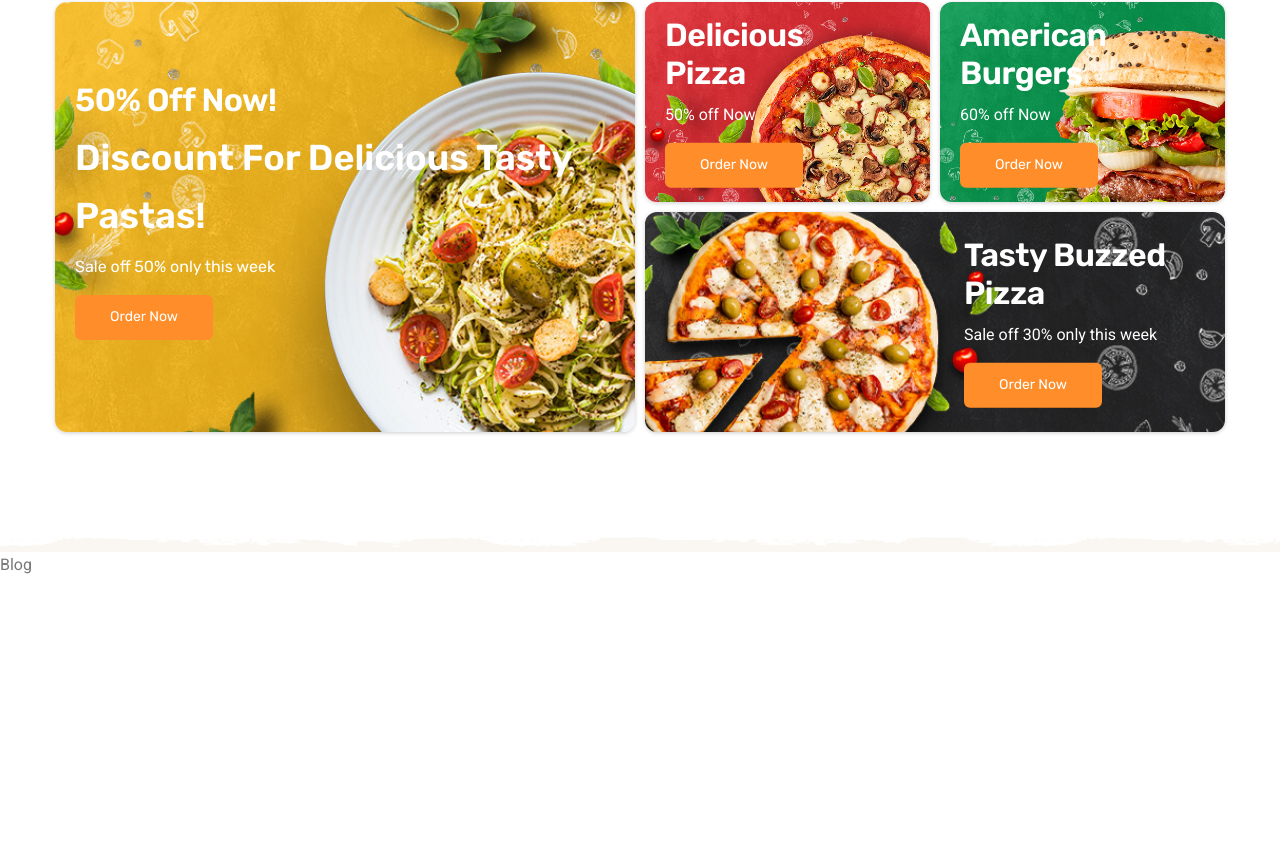
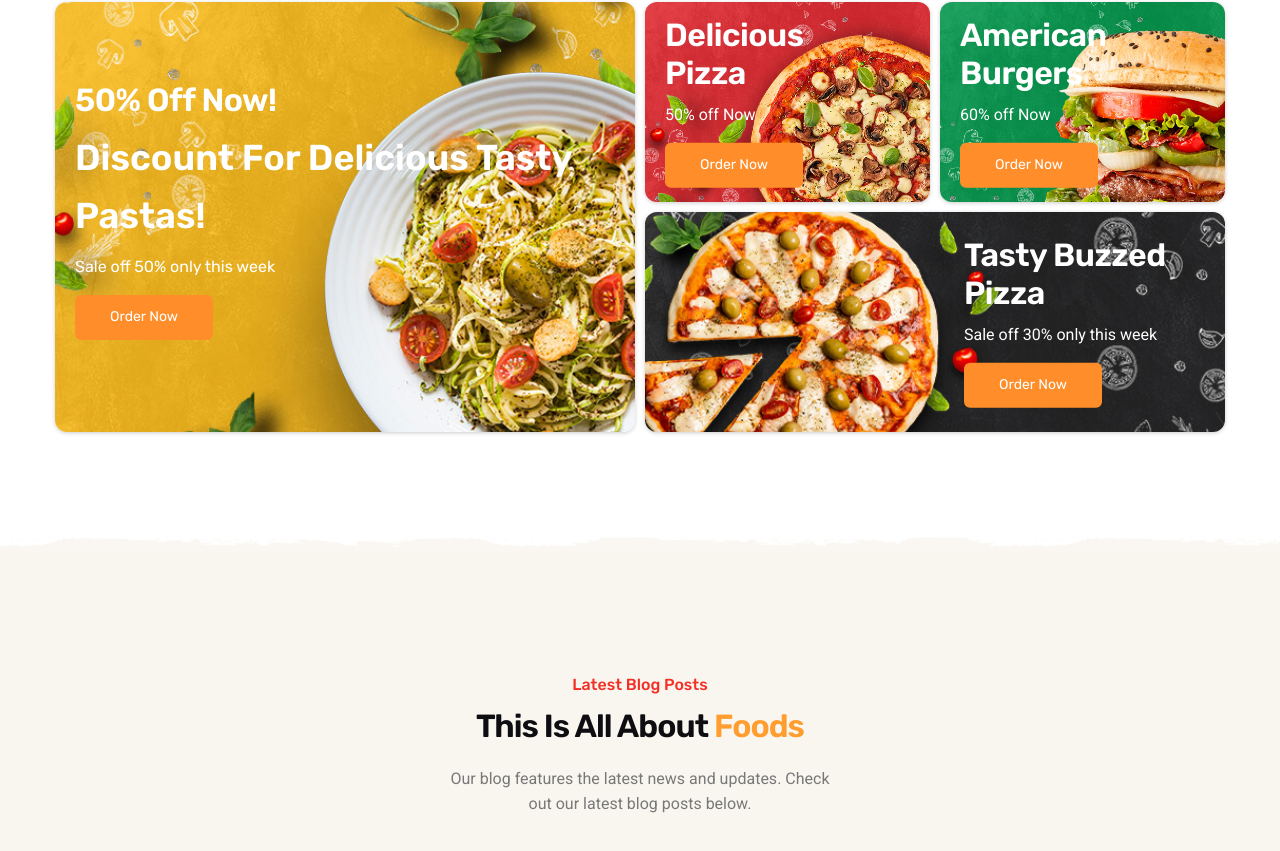
Before and after one commit to sorenblank/burgir-nextjs, a Next.js app: page / in a window 1280 px wide. Shown: the part 5914-6765 px from the top of the page. Before the commit the page ends 6491 px from the top, so only its background shows below. Built offline with nearby package versions, Linux system fonts and the light colour scheme.

Commit message:
Update blog text section in Blog.jsx

```diff
--- a/app/pages/Blog.jsx
+++ b/app/pages/Blog.jsx
@@ -1,9 +1,24 @@
 import Img from "../components/Image"
+import { blog } from "../lib/constants"
 
 
 const Blog = () => {
   return (
-    <div>Blog</div>
+    <section id="blog" className="relative text-center bg-n-issabeline py-[60px] lg:py-[120px]">
+    <div className="containerr">
+      <p className="text-n-cinnabar font-rubik text-center font-medium text-[16px]">
+        {blog.subTitle}
+      </p>
+
+      <h2 className="h2 text-[32px] mt-[10px] mb-[20px]">
+        {blog.title.text} <span className="text-n-saffron">{blog.title.highlight}</span>
+      </h2>
+
+      <p className="max-w-[44ch] mx-auto mb-[30px]">
+        {blog.description}
+      </p>
+    </div>
+    </section>
   )
 }
 
```
